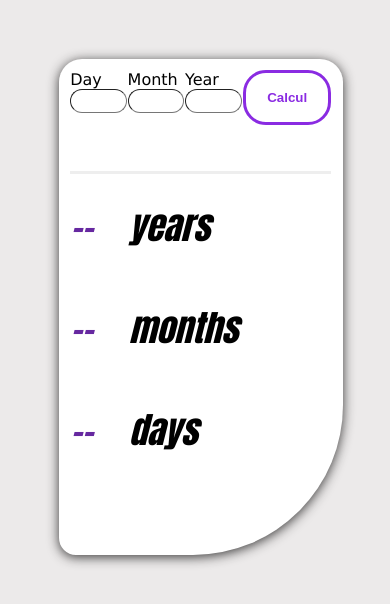
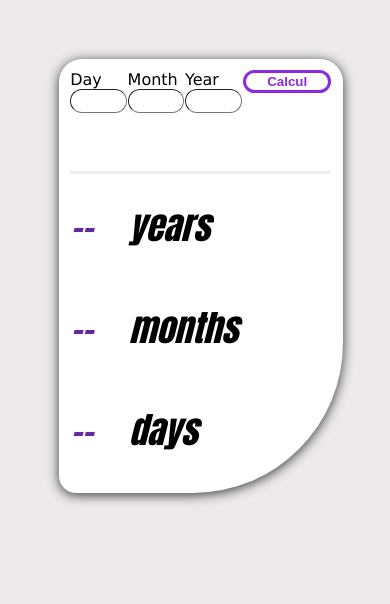
Before and after one commit to Liantsoarandria0803/AGE_CALCULATOR, a plain HTML site: page index.html in a window 390 px wide. Drawn offline with Linux system fonts and the light colour scheme.

Commit message:
Update style.css

```diff
--- a/style.css
+++ b/style.css
@@ -5,7 +5,7 @@ body{
 }
 .main{
     width: 67vw;
-    height:56vh;
+    height:max-content;
     background-color: rgb(255, 255, 255);
     border-top-left-radius:23px ;
     border-top-right-radius: 23px;
@@ -93,7 +93,7 @@ h1{
 @media only screen and (max-width: 1086px ) {
     button{
         grid-column: 13/14;
-    height: 55px;
+    height: max-content;
     width: 88px;
     border: solid  blueviolet;;
     border-radius: 23px;
```
